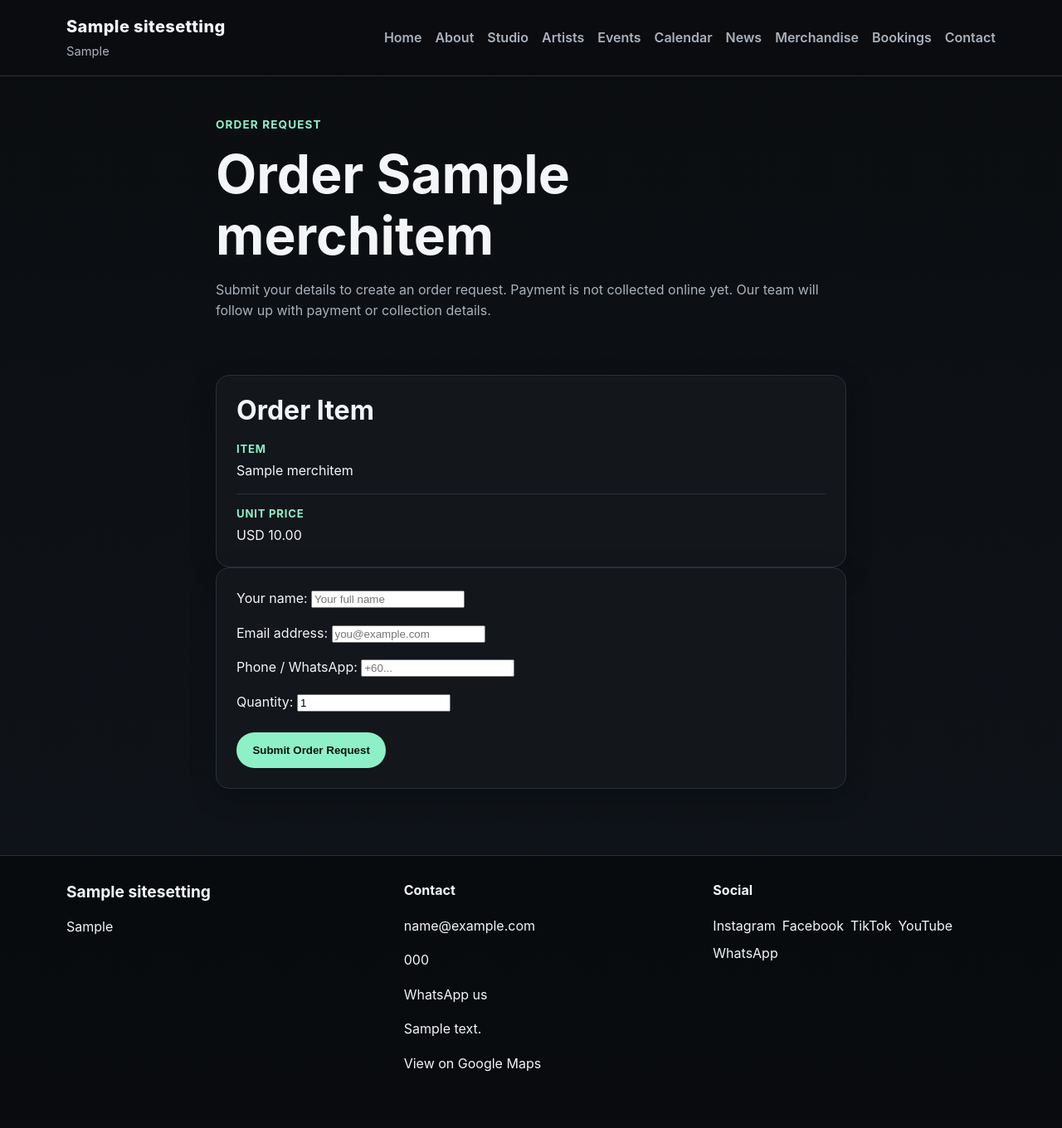
After one commit to joaquinantonio/ProjectCero, a Django app: a page that uses templates/orders/order_create.html in a window 1280 px wide. The commit adds this page. Shown: the whole page at 83% size. Run offline with Django 5.2, Linux system fonts and the light colour scheme; tables that the repository leaves empty hold one stand-in row (values such as "Sample post").

Commit message:
Add public order request flow

```diff
--- /dev/null
+++ b/apps/orders/forms.py
@@ -0,0 +1,37 @@
+from django import forms
+
+
+class PublicOrderForm(forms.Form):
+    customer_name = forms.CharField(
+        max_length=150,
+        label="Your name",
+        widget=forms.TextInput(
+            attrs={
+                "placeholder": "Your full name",
+            }
+        ),
+    )
+    customer_email = forms.EmailField(
+        label="Email address",
+        widget=forms.EmailInput(
+            attrs={
+                "placeholder": "you@example.com",
+            }
+        ),
+    )
+    customer_phone = forms.CharField(
+        max_length=50,
+        required=False,
+        label="Phone / WhatsApp",
+        widget=forms.TextInput(
+            attrs={
+                "placeholder": "+60...",
+                "inputmode": "tel",
+            }
+        ),
+    )
+    quantity = forms.IntegerField(
+        min_value=1,
+        initial=1,
+        label="Quantity",
+    )
--- /dev/null
+++ b/apps/orders/urls.py
@@ -0,0 +1,23 @@
+from django.urls import path
+
+from . import views
+
+app_name = "orders"
+
+urlpatterns = [
+    path(
+        "merch/<slug:slug>/",
+        views.create_merch_order_view,
+        name="create_merch_order",
+    ),
+    path(
+        "tickets/<int:ticket_type_id>/",
+        views.create_ticket_order_view,
+        name="create_ticket_order",
+    ),
+    path(
+        "success/<str:reference_code>/",
+        views.order_success_view,
+        name="order_success",
+    ),
+]
--- a/apps/orders/views.py
+++ b/apps/orders/views.py
@@ -1,3 +1,162 @@
-from django.shortcuts import render
+from django.contrib import messages
+from django.db import transaction
+from django.db.models import F
+from django.shortcuts import get_object_or_404, redirect, render
 
-# Create your views here.
+from apps.events.models import Event, TicketType
+from apps.merch.models import MerchItem
+
+from .forms import PublicOrderForm
+from .models import Order, OrderItem
+
+
+def create_merch_order_view(request, slug):
+    item = get_object_or_404(
+        MerchItem,
+        slug=slug,
+        is_active=True,
+    )
+
+    if item.price_amount <= 0:
+        messages.error(
+            request,
+            "This item is not available for online ordering yet.",
+        )
+        return redirect("merch:merch_detail", slug=item.slug)
+
+    if request.method == "POST":
+        form = PublicOrderForm(request.POST)
+
+        if form.is_valid():
+            quantity = form.cleaned_data["quantity"]
+
+            if item.track_stock and quantity > item.stock_quantity:
+                form.add_error(
+                    "quantity",
+                    f"Only {item.stock_quantity} item(s) available.",
+                )
+            else:
+                with transaction.atomic():
+                    order = Order.objects.create(
+                        customer_name=form.cleaned_data["customer_name"],
+                        customer_email=form.cleaned_data["customer_email"],
+                        customer_phone=form.cleaned_data["customer_phone"],
+                        status=Order.Status.PENDING_PAYMENT, # Important: this creates an order with:status = pending_payment | “pending payment” currently means: admin follow-up / manual bank transfer discussion. not Stripe yet.
+                        currency=item.currency,
+                    )
+
+                    OrderItem.objects.create(
+                        order=order,
+                        merch_item=item,
+                        description=item.name,
+                        quantity=quantity,
+                        unit_amount=item.price_amount,
+                        total_amount=0,
+                    )
+
+                    order.recalculate_totals(save=True)
+
+                request.session["last_order_reference"] = order.reference_code
+
+                return redirect(
+                    "orders:order_success",
+                    reference_code=order.reference_code,
+                )
+    else:
+        form = PublicOrderForm()
+
+    return render(
+        request,
+        "orders/order_create.html",
+        {
+            "form": form,
+            "order_type": "merch",
+            "title": f"Order {item.name}",
+            "item_name": item.name,
+            "unit_price": item.price_amount,
+            "currency": item.currency,
+            "back_url": item.get_absolute_url()
+            if hasattr(item, "get_absolute_url")
+            else None,
+        },
+    )
+
+
+def create_ticket_order_view(request, ticket_type_id):
+    ticket_type = get_object_or_404(
+        TicketType.objects.select_related("event"),
+        pk=ticket_type_id,
+        is_active=True,
+        event__status=Event.Status.PUBLISHED,
+        quantity_sold__lt=F("quantity_total"),
+    )
+
+    if request.method == "POST":
+        form = PublicOrderForm(request.POST)
+
+        if form.is_valid():
+            quantity = form.cleaned_data["quantity"]
+
+            if quantity > ticket_type.quantity_available:
+                form.add_error(
+                    "quantity",
+                    f"Only {ticket_type.quantity_available} ticket(s) available.",
+                )
+            else:
+                with transaction.atomic():
+                    order = Order.objects.create(
+                        customer_name=form.cleaned_data["customer_name"],
+                        customer_email=form.cleaned_data["customer_email"],
+                        customer_phone=form.cleaned_data["customer_phone"],
+                        status=Order.Status.PENDING_PAYMENT,
+                        currency=ticket_type.currency,
+                    )
+
+                    OrderItem.objects.create(
+                        order=order,
+                        ticket_type=ticket_type,
+                        description=f"{ticket_type.event.title} - {ticket_type.name}",
+                        quantity=quantity,
+                        unit_amount=ticket_type.price_amount,
+                        total_amount=0,
+                    )
+
+                    order.recalculate_totals(save=True)
+
+                request.session["last_order_reference"] = order.reference_code
+
+                return redirect(
+                    "orders:order_success",
+                    reference_code=order.reference_code,
+                )
+    else:
+        form = PublicOrderForm()
+
+    return render(
+        request,
+        "orders/order_create.html",
+        {
+            "form": form,
+            "order_type": "ticket",
+            "title": f"Order {ticket_type.name} Ticket",
+            "item_name": f"{ticket_type.event.title} - {ticket_type.name}",
+            "unit_price": ticket_type.price_amount,
+            "currency": ticket_type.currency,
+            "back_url": None,
+        },
+    )
+
+
+def order_success_view(request, reference_code):
+    order = get_object_or_404(
+        Order.objects.prefetch_related("items"),
+        reference_code=reference_code,
+    )
+
+    return render(
+        request,
+        "orders/order_success.html",
+        {
+            "order": order,
+        },
+    )
--- a/config/urls.py
+++ b/config/urls.py
@@ -32,6 +32,7 @@ urlpatterns = [
     path("bookings/", include("apps.bookings.urls")),
     path("news/", include("apps.news.urls")),
     path("merch/", include("apps.merch.urls")),
+    path("orders/", include("apps.orders.urls")),
     path("enquire/", include("apps.enquiries.urls")),
 ]
 
--- a/templates/merch/merch_detail.html
+++ b/templates/merch/merch_detail.html
@@ -68,6 +68,11 @@
           </ul>
 
           <div class="detail-actions">
+            {% if item.price_amount > 0 and item.is_in_stock %}
+              <a class="btn btn-primary" href="{% url 'orders:create_merch_order' item.slug %}">
+                Buy Now
+              </a>
+            {% endif %}
               <a class="btn btn-primary" href="{% url 'enquiries:merch' %}?item={{ item.slug }}">
                 Enquire About This Item
               </a>
--- /dev/null
+++ b/templates/orders/order_create.html
@@ -0,0 +1,82 @@
+{% extends "base.html" %}
+
+{% block title %}{{ title }} · {{ site_settings.site_name|default:"CeroPJ" }}{% endblock %}
+{% block meta_description %}Create an order request for {{ item_name }}{% endblock %}
+
+{% block content %}
+<section class="page-hero">
+  <div class="container narrow">
+    <p class="eyebrow">Order Request</p>
+    <h1>{{ title }}</h1>
+    <p class="lead">
+      Submit your details to create an order request. Payment is not collected online yet.
+      Our team will follow up with payment or collection details.
+    </p>
+  </div>
+</section>
+
+<section class="section">
+  <div class="container narrow">
+    <div class="card detail-block">
+      <h2>Order Item</h2>
+
+      <ul class="detail-meta-list">
+        <li>
+          <span class="detail-label">Item</span>
+          <span class="detail-value">{{ item_name }}</span>
+        </li>
+        <li>
+          <span class="detail-label">Unit Price</span>
+          <span class="detail-value">{{ currency }} {{ unit_price }}</span>
+        </li>
+      </ul>
+    </div>
+
+    <form class="card form-card" method="post" novalidate>
+      {% csrf_token %}
+
+      {% if form.non_field_errors %}
+        <div class="form-errors">
+          {{ form.non_field_errors }}
+        </div>
+      {% endif %}
+
+      <div class="form-grid">
+        <div class="form-field">
+          {{ form.customer_name.label_tag }}
+          {{ form.customer_name }}
+          {{ form.customer_name.errors }}
+        </div>
+
+        <div class="form-field">
+          {{ form.customer_email.label_tag }}
+          {{ form.customer_email }}
+          {{ form.customer_email.errors }}
+        </div>
+
+        <div class="form-field">
+          {{ form.customer_phone.label_tag }}
+          {{ form.customer_phone }}
+          {{ form.customer_phone.errors }}
+        </div>
+
+        <div class="form-field">
+          {{ form.quantity.label_tag }}
+          {{ form.quantity }}
+          {{ form.quantity.errors }}
+        </div>
+      </div>
+
+      <div class="form-actions">
+        <button class="btn btn-primary" type="submit">
+          Submit Order Request
+        </button>
+
+        {% if back_url %}
+          <a class="btn btn-secondary" href="{{ back_url }}">Back</a>
+        {% endif %}
+      </div>
+    </form>
+  </div>
+</section>
+{% endblock %}
```
Also changed, not shown: apps/events/views.py (+6 -1 lines), templates/events/event_detail.html (+37 -0 lines), templates/orders/order_success.html (added, +60 -0 lines).
